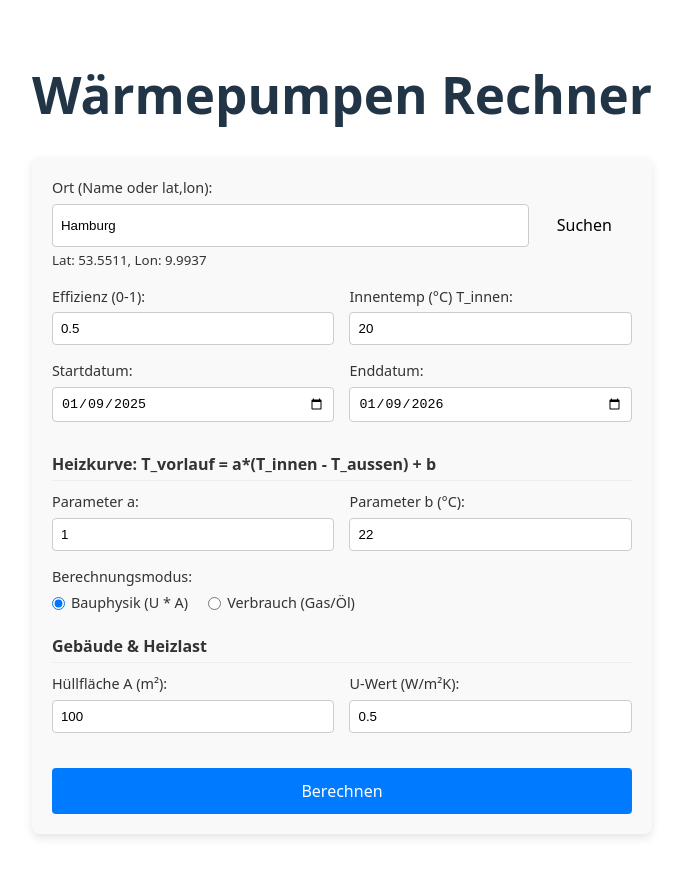
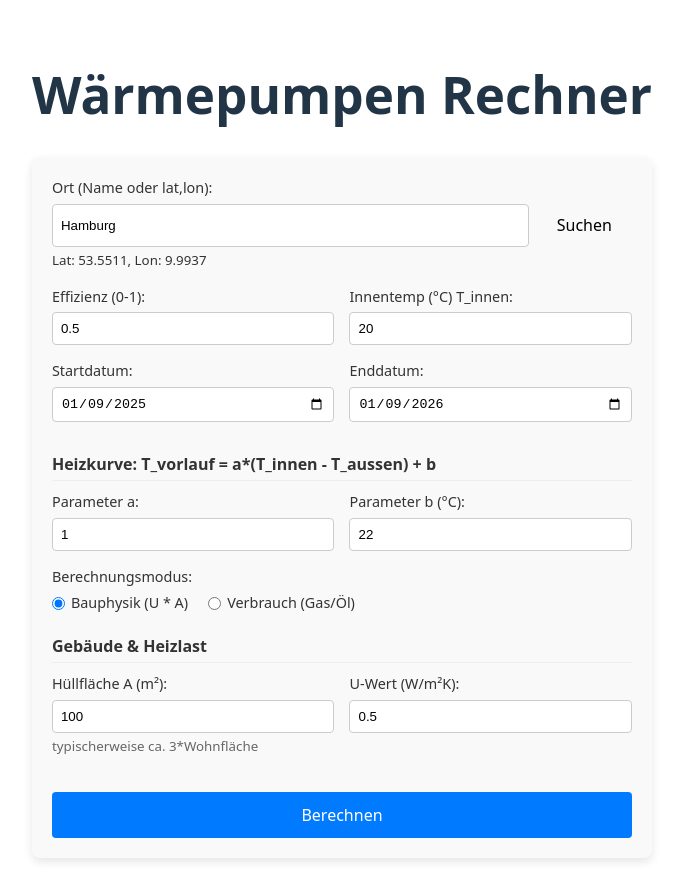
Before and after one commit to MCOlivver/HeatPump, a React (Vite) app in the folder web/: page / in a window 1280 px wide. Shown: the whole page, without its empty margins (298-980 px from the left). Before the commit the page ends 866 px from the top, so only its background shows below. Built offline with nearby package versions, Linux system fonts and the light colour scheme.

Commit message:
Add tooltip/hint for envelope area (3x living area)

```diff
--- a/web/src/HeatPumpCalculator.tsx
+++ b/web/src/HeatPumpCalculator.tsx
@@ -319,8 +319,9 @@ const HeatPumpCalculator: React.FC = () => {
       {calcMode === 'physics' ? (
         <div className="grid-2">
             <div className="input-group">
-            <label title="Wände + Dach + Fenster + Boden">Hüllfläche A (m²):</label>
+            <label title="Wände + Dach + Fenster + Boden. Typischerweise ca. 3 * Wohnfläche">Hüllfläche A (m²):</label>
             <input type="number" value={area} onChange={(e) => setArea(parseFloat(e.target.value))} />
+            <small style={{display: 'block', marginTop: '4px', color: '#666'}}>typischerweise ca. 3*Wohnfläche</small>
             </div>
             <div className="input-group">
             <label>U-Wert (W/m²K):</label>
```
